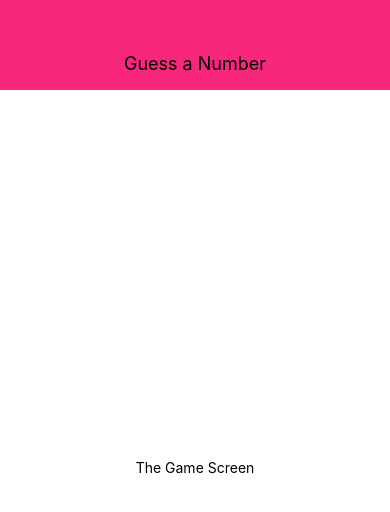
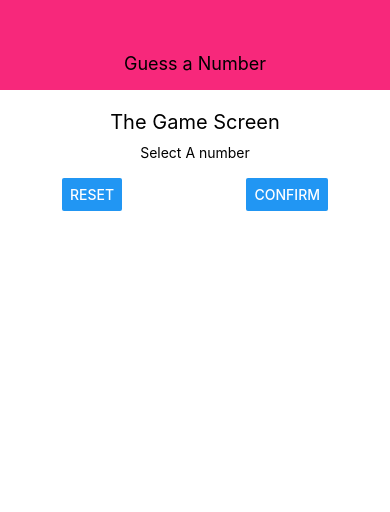
Before and after one commit to AdhamNour/guess_a_number_app, a React Native app: screen / in a window 390 px wide. Shown: the top 512 px of the page. Built offline with nearby package versions, Linux system fonts and the light colour scheme.

Commit message:
finished video 5 from module 4

```diff
--- a/screens/StartGameScreen.js
+++ b/screens/StartGameScreen.js
@@ -1,10 +1,20 @@
 import React from 'react';
-import { View,Text,StyleSheet } from 'react-native';
+import { View,Text,StyleSheet,TextInput,Button } from 'react-native';
 
 const StartGameScreen = () => {
     return (
         <View style={styles.screen} >
-            <Text>The Game Screen</Text>
+            <Text style={styles.title} >The Game Screen</Text>
+            <View style={styles.inputContainer} >
+                <Text>
+                    Select A number
+                </Text>
+                <TextInput />
+                <View style={styles.buttonContainer} >
+                    <Button title="Reset" onPress={() =>{}}/>
+                    <Button title="Confirm" onPress={() =>{}}/>
+                </View>
+            </View>
         </View>
      );
 }
@@ -14,7 +24,22 @@
         flex:1,
         padding:10,
         alignItems: 'center',
-        justifyContent: 'center',
+        justifyContent: 'flex-start',
+    },
+    title: {
+        fontSize:20,
+        marginVertical:10
+    },
+    buttonContainer: {
+        flexDirection: 'row',
+        width:'100%',
+        justifyContent:'space-between',
+        paddingHorizontal:15
+    },
+    inputContainer: {
+        width:300,
+        maxWidth:'80%',
+        alignItems: 'center',
     }
 })
 
```
